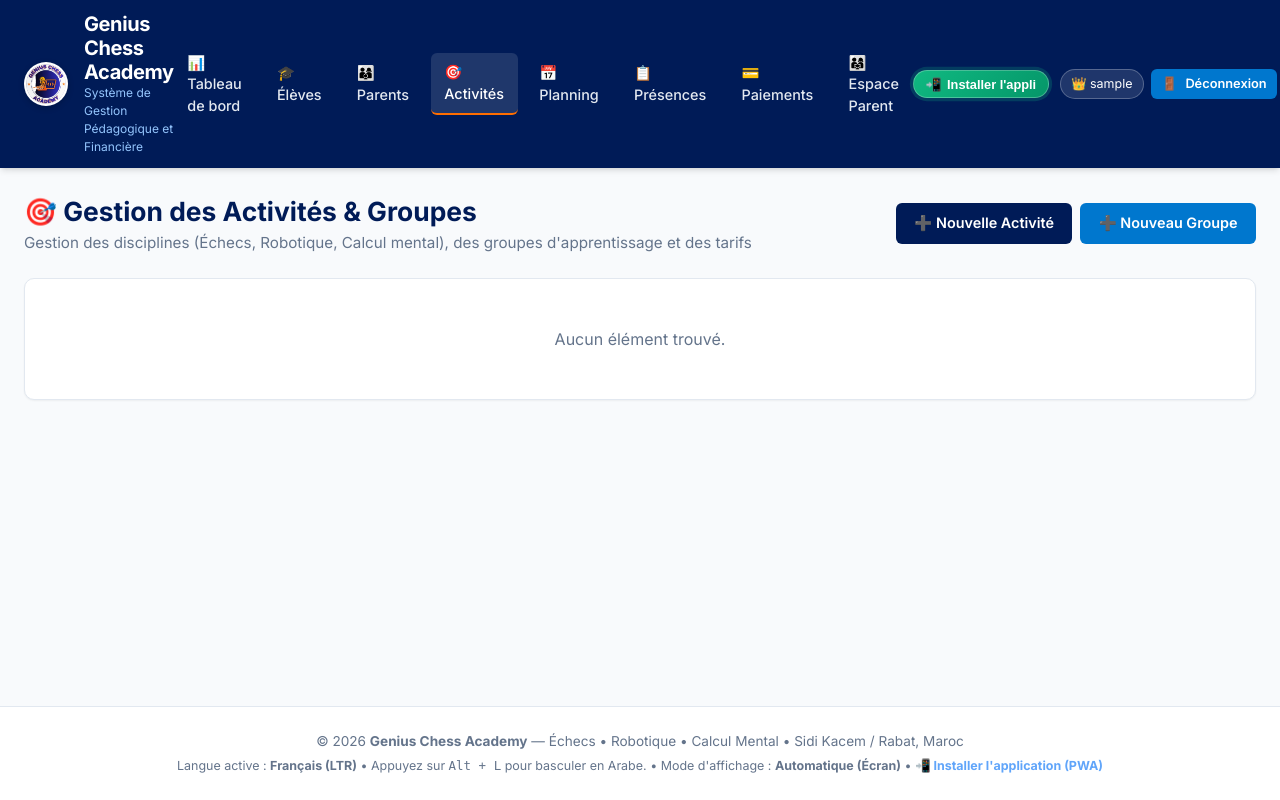
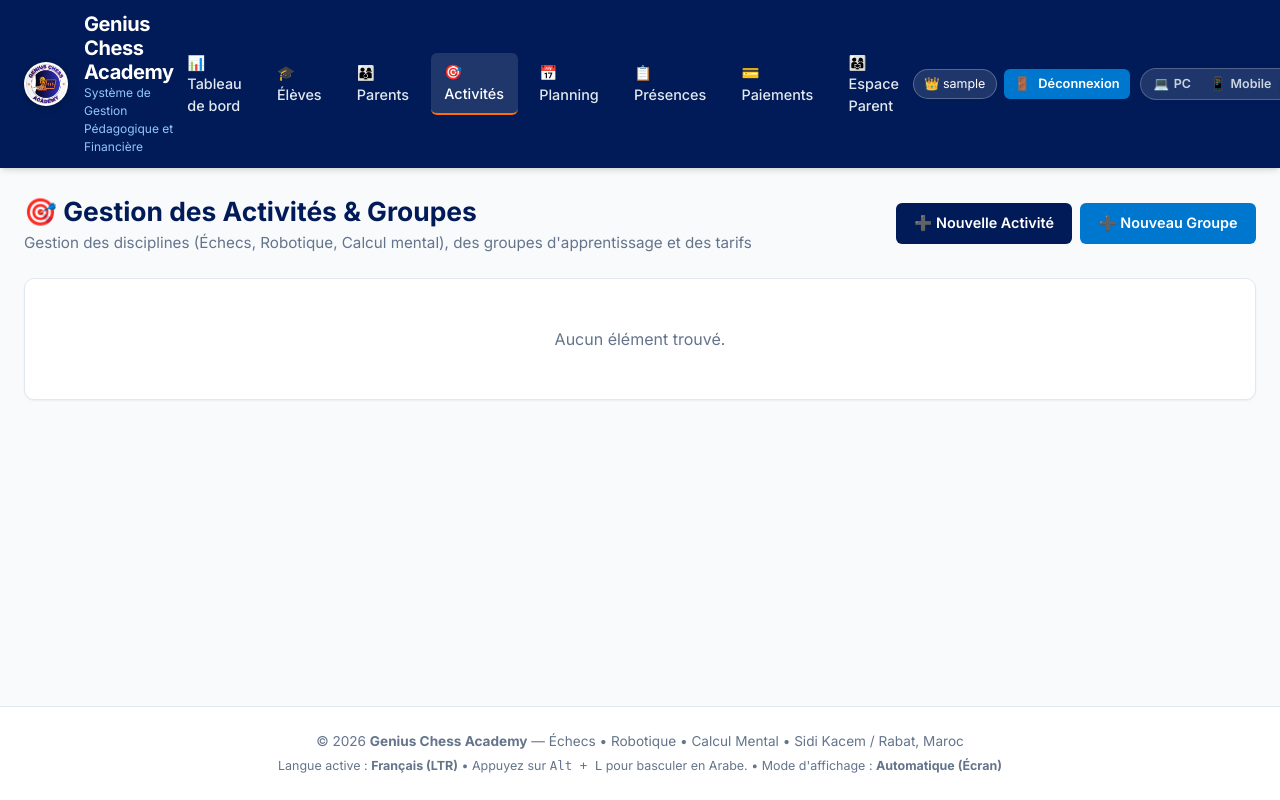
Before and after one commit to elaouni6565said-byte/geniuschess-app, a Django app: page /activities/ in a window 1280 px wide; the page is wider, and only the part inside the window is pictured. Run offline with Django 5.2, Linux system fonts and the light colour scheme; the visitor is signed in with stand-in values (Sample User, id 1); data that the repository does not hold is empty.

Commit message:
fix(ui): suppression des boutons d installation PWA (barre de navigation et menu)

```diff
--- a/templates/base.html
+++ b/templates/base.html
@@ -10,7 +10,7 @@
     {% endif %}
     <title>{% block title %}{% trans "app_name" %}{% endblock %} — GCA 2026</title>
     <link rel="icon" type="image/png" href="{% static 'img/favicon.png' %}">
-    <link rel="stylesheet" href="{% static 'css/gca-style.css' %}?v=20260906.2">
+    <link rel="stylesheet" href="{% static 'css/gca-style.css' %}?v=20260907.2">
 
     <!-- PWA & Mobile Web App Capabilities -->
     <meta name="theme-color" content="#0A192F">
@@ -90,20 +90,11 @@
                         <a href="{% url 'portal:parent_space' %}">👨‍👩‍👧 {% trans "nav.parent_space" %}</a>
                     </li>
                 {% endif %}
-                <li class="nav-item pwa-nav-item" style="margin-top: 0.25rem;">
-                    <button type="button" class="btn-pwa-mobile-item" id="gcaPwaMobileMenuBtn">
-                        <span>📲</span> <span>{% if CURRENT_LANG == 'ar' %}تثبيت التطبيق على الهاتف{% else %}Installer l'application (PWA){% endif %}</span>
-                    </button>
-                </li>
             </ul>
         </nav>
 
         <!-- Navbar Controls: User + Device Switcher + Language Switcher + Hamburger -->
         <div class="navbar-controls">
-            <!-- PWA Install Button (Permanent & Interactive) -->
-            <button type="button" id="gcaPwaInstallBtn" class="btn-pwa-install" title="{% if CURRENT_LANG == 'ar' %}تثبيت التطبيق على جهازك{% else %}Installer l'application sur votre appareil{% endif %}">
-                <span>📲</span> <span class="btn-text">{% if CURRENT_LANG == 'ar' %}تثبيت التطبيق{% else %}Installer l'appli{% endif %}</span>
-            </button>
 
             <!-- User Auth & Session Status -->
             <div class="user-auth-pill">
@@ -195,10 +186,6 @@
             <span class="footer-device-indicator">
                 {% trans "device.title" %} : <b id="footerActiveDeviceLabel">Auto</b>
             </span>
-            <span class="footer-mode-separator"> • </span>
-            <a href="javascript:void(0)" id="gcaPwaFooterLink" style="color: #60A5FA; text-decoration: none; font-weight: 700;">
-                📲 {% if CURRENT_LANG == 'ar' %}تثبيت التطبيق على جهازك{% else %}Installer l'application (PWA){% endif %}
-            </a>
         </p>
     </footer>
 
```
Also changed, not shown: tests/test_pwa.py (+1 -1 lines).
